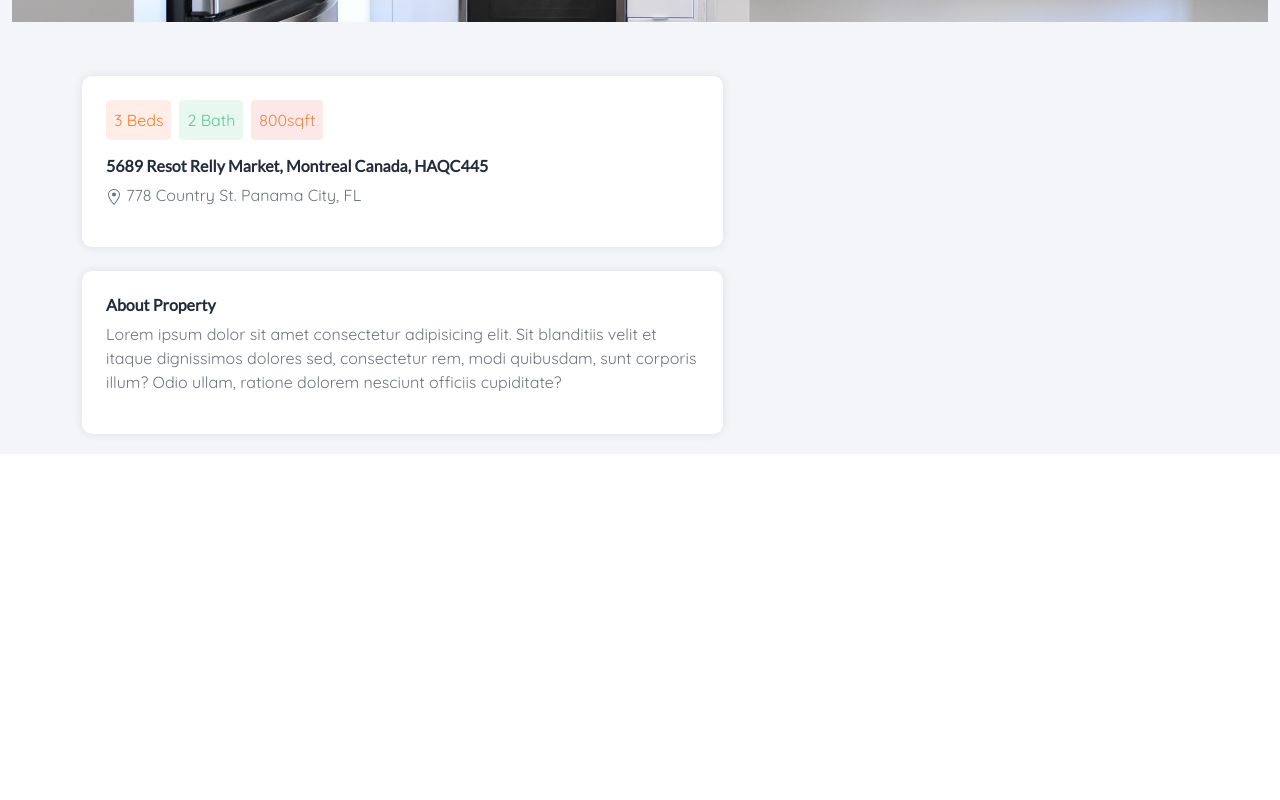
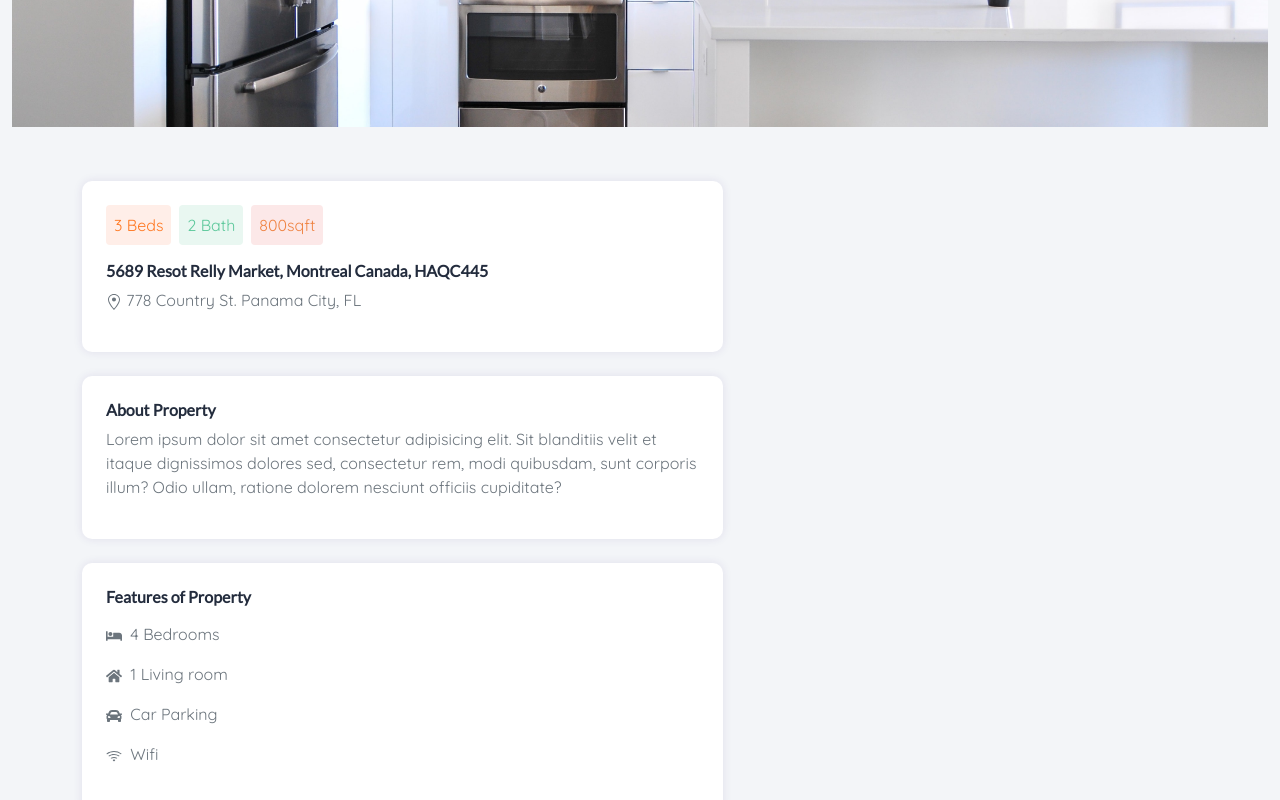
Before and after one commit to Ademayowa/real-estate-v1, a Next.js app: page /property/1 in a window 1280 px wide. Shown: the part 368-1168 px from the top of the page. Before the commit the page ends 822 px from the top, so only its background shows below. Built offline with nearby package versions, Linux system fonts and the light colour scheme; a small style sheet from the web is missing.

Commit message:
completed features component for single property page

```diff
--- a/pages/property/[id].js
+++ b/pages/property/[id].js
@@ -4,6 +4,7 @@ import Image from 'next/image';
 import styles from '@/styles/SingleProperty.module.css';
 import Address from './address';
 import About from './about';
+import Features from './features';
 
 export default function SingleProperty() {
   return (
@@ -13,7 +14,7 @@ export default function SingleProperty() {
           {/* image: use carousel slider */}
           <Image
             src={`/images/property.jpg`}
-            width={2000}
+            width={1500}
             height={500}
             objectFit='cover'
           />
@@ -24,7 +25,7 @@ export default function SingleProperty() {
             <Col lg={7}>
               <Address />
               <About />
-              {/* features */}
+              <Features />
               {/* amenities */}
             </Col>
 
--- /dev/null
+++ b/pages/property/features.js
@@ -0,0 +1,27 @@
+import { Container, Row, Col } from 'react-bootstrap';
+import { FaBed, FaHome, FaCar, FaCable } from 'react-icons/fa';
+import { BsWifi } from 'react-icons/bs';
+
+export default function FeaturesPage() {
+  return (
+    <div className='bg-white p-4 mt-4 shadow-sm'>
+      <h2 className='fs-6 fw-bold'>Features of Property</h2>
+      <div>
+        <ul className='text-secondary'>
+          <li>
+            <FaBed className='me-1' /> 4 Bedrooms
+          </li>
+          <li>
+            <FaHome className='me-1' /> 1 Living room
+          </li>
+          <li>
+            <FaCar className='me-1' /> Car Parking
+          </li>
+          <li>
+            <BsWifi className='me-1' /> Wifi
+          </li>
+        </ul>
+      </div>
+    </div>
+  );
+}
--- a/styles/globals.css
+++ b/styles/globals.css
@@ -11,11 +11,6 @@
 
 body {
   font-family: 'Quicksand', sans-serif;
-}
-
-.shadow-sm {
-  box-shadow: 0 0px 10px 0px rgb(62 28 131 / 10%) !important;
-  border-radius: 10px;
 }
 
 a {
@@ -38,6 +33,13 @@ p {
   color: var(--blue-color);
 }
 
+ul,
+li {
+  list-style: none;
+  padding-left: 0 !important;
+  line-height: 2.5;
+}
+
 .wrapper {
   position: relative;
 }
@@ -48,6 +50,7 @@ p {
   border-radius: 10px !important;
 }
 
+/* Utilities classes */
 .btn-primary {
   background-color: var(--blue-color) !important;
   border: none !important;
@@ -70,6 +73,11 @@ p {
   color: #ef8342;
 }
 
+.shadow-sm {
+  box-shadow: 0 0px 10px 0px rgb(62 28 131 / 10%) !important;
+  border-radius: 10px;
+}
+
 .card-footer {
   padding: 20px !important;
   background-color: var(--white-color) !important;
```
